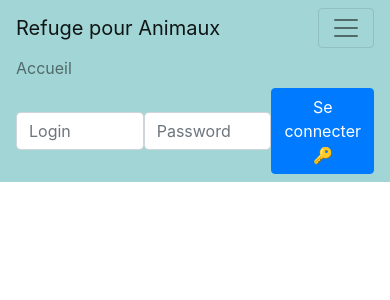
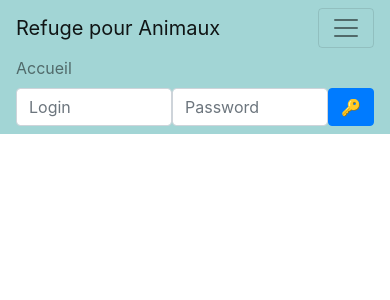
Before and after one commit to Syllac21/Brief4, a PHP site: page / in a window 390 px wide, after a click that opens the changed part. Shown: the top 300 px of the page. Run offline with PHP 8.4, Linux system fonts and the light colour scheme; some libraries are stand-ins or nearby versions.

Commit message:
responsive navbar

```diff
--- a/www/src/template/navbar.php
+++ b/www/src/template/navbar.php
@@ -22,7 +22,8 @@
                             <label for="password" class="sr-only">Password</label>
                             <input type="password" id="password" name="password" class="form-control" placeholder="Password">
                         </div>
-                        <button type="submit" class="btn btn-primary">Se connecter🔑</button>
+                        <button type="submit" class="btn btn-primary d-none d-lg-inline">Se connecter 🔑</button>
+                        <button type="submit" class="btn btn-primary d-lg-none">🔑</button>
                     </form>
                 </li>
             <?php endif; ?>
```
